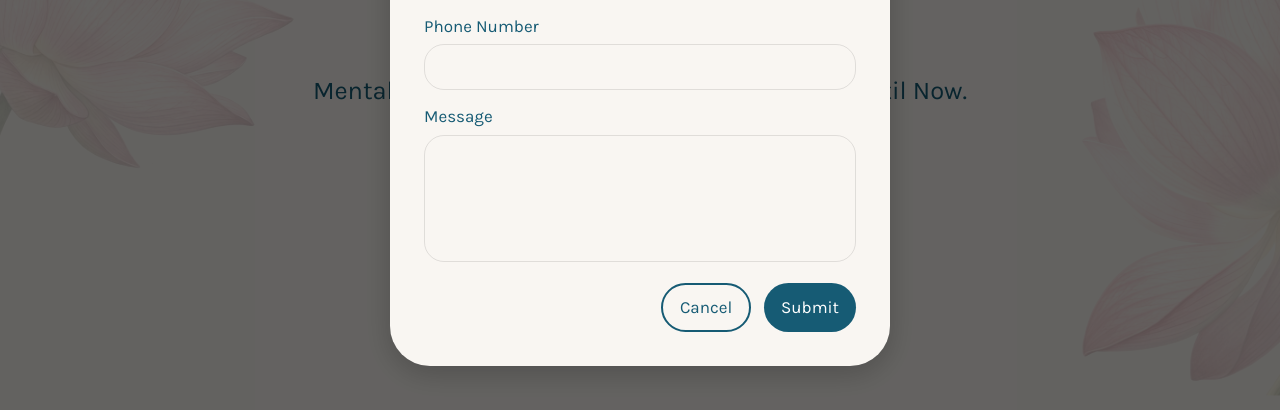
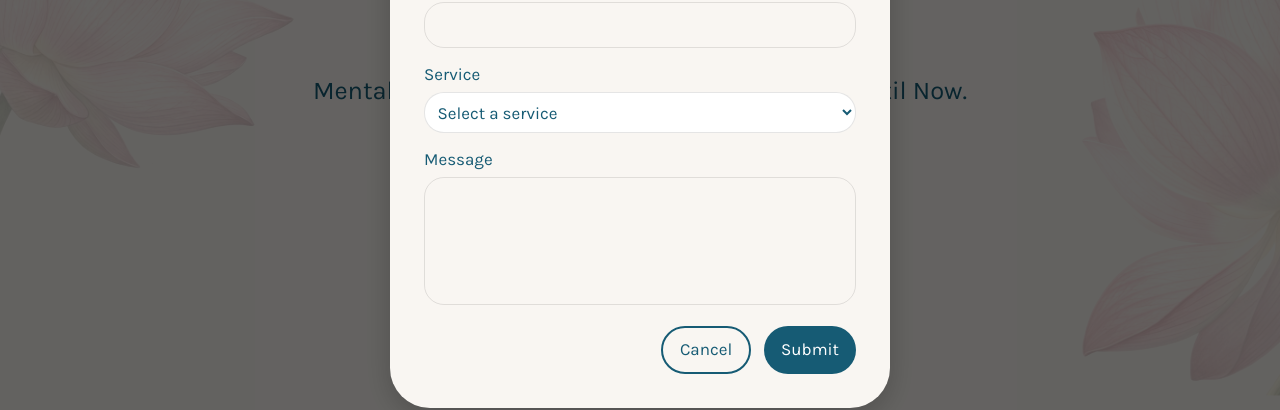
Before and after one commit to hetashridk/LifeOfMiracle, a Next.js app: page / in a window 1280 px wide. Both pictures are taken after a click on the button "GET STARTED". Shown: the part 342-752 px from the top of the page. Built offline with nearby package versions, Linux system fonts and the light colour scheme; no server answers.

Commit message:
service added

```diff
--- a/google-apps-script.js
+++ b/google-apps-script.js
@@ -141,14 +141,15 @@ function doPost(e) {
     } else if (data.type === 'discovery') {
       const discoverySheet = ss.getSheetByName('Discovery') || ss.insertSheet('Discovery');
       if (discoverySheet.getLastRow() === 0) {
-        discoverySheet.appendRow(['Timestamp', 'Name', 'Email', 'Phone', 'Message']);
-        discoverySheet.getRange(1, 1, 1, 5).setFontWeight('bold');
+        discoverySheet.appendRow(['Timestamp', 'Name', 'Email', 'Phone', 'Service', 'Message']);
+        discoverySheet.getRange(1, 1, 1, 6).setFontWeight('bold');
       }
       discoverySheet.appendRow([
         niceDate(new Date()),
         data.name,
         data.email,
         data.phone,
+        data.service,
         data.message,
       ]);
 
--- a/src/components/About.tsx
+++ b/src/components/About.tsx
@@ -28,9 +28,9 @@ export function About() {
       >
         <div style={{ flex: 1 }}>
           <div style={{ display: 'flex', alignItems: 'center', gap: '1rem', marginBottom: '1.5rem' }}>
-            <span style={{ fontSize: '2rem', color: 'var(--color-accent-magenta)' }}>❈</span>
+            {/* <span style={{ fontSize: '2rem', color: 'var(--color-accent-magenta)' }}>❈</span> */}
             <h2 style={{ fontSize: '3.5rem', fontFamily: 'var(--font-karla)', color: 'var(--color-primary)', lineHeight: 1.1 }}>
-              The Work Behind The Work
+              The Work <br /> Behind The Work
             </h2>
           </div>
           <p style={{ color: 'var(--color-text-primary)', fontSize: '1.125rem', marginBottom: '1.5rem', opacity: 0.9 }}>
@@ -50,7 +50,7 @@ export function About() {
             width: '70%',
             height: '80%',
             borderRadius: 'var(--radius-lg)',
-            backgroundImage: 'url("/About_3_crop_1.JPG")',
+            backgroundImage: 'url("/Karishma_One.jpg")',
             backgroundSize: 'cover',
             backgroundPosition: 'center',
             zIndex: 1,
--- a/src/components/DiscoveryForm.tsx
+++ b/src/components/DiscoveryForm.tsx
@@ -14,13 +14,14 @@ export default function DiscoveryForm({ onClose }: DiscoveryFormProps) {
     name: '',
     email: '',
     phone: '',
+    service: '',
     message: '',
   });
   const [errors, setErrors] = useState<{ [key: string]: string }>({});
   const [submitting, setSubmitting] = useState(false);
   const [submitted, setSubmitted] = useState(false);
 
-  const handleChange = (e: ChangeEvent<HTMLInputElement | HTMLTextAreaElement>) => {
+  const handleChange = (e: ChangeEvent<HTMLInputElement | HTMLTextAreaElement | HTMLSelectElement>) => {
     const { name, value } = e.target;
     setFormData(prev => ({ ...prev, [name]: value }));
     setErrors(prev => ({ ...prev, [name]: '' }));
@@ -35,6 +36,8 @@ export default function DiscoveryForm({ onClose }: DiscoveryFormProps) {
     // Custom phone validation: must be digits, spaces, hyphens, plus, parens, 7-15 chars
     if (!formData.phone.trim()) newErrors.phone = 'Phone number is required';
     else if (!/^[\d\s\-\+\(\)]{7,15}$/.test(formData.phone)) newErrors.phone = 'Please enter a valid phone number';
+
+    if (!formData.service) newErrors.service = 'Please select a service';
 
     if (!formData.message.trim() || formData.message.trim().length < 5) newErrors.message = 'Message must be at least 5 characters';
     setErrors(newErrors);
@@ -154,6 +157,23 @@ export default function DiscoveryForm({ onClose }: DiscoveryFormProps) {
                 {errors.phone && <p style={{ color: 'var(--color-accent-coral)', fontSize: '0.85rem' }}>{errors.phone}</p>}
               </div>
               <div style={{ marginBottom: '0.75rem' }}>
+                <label htmlFor="service" style={{ display: 'block', marginBottom: '0.25rem', color: 'var(--color-text-primary)' }}>Service</label>
+                <select
+                  id="service"
+                  name="service"
+                  required
+                  value={formData.service}
+                  onChange={handleChange}
+                  style={{ width: '100%', padding: '0.5rem', borderRadius: 'var(--radius-md)', border: '1px solid rgba(0,0,0,0.1)', backgroundColor: '#fff' }}
+                >
+                  <option value="" disabled>Select a service</option>
+                  <option value="1:1 Coaching">1:1 Coaching</option>
+                  <option value="Workshops">Workshops</option>
+                  <option value="Keynote Speaking">Keynote Speaking</option>
+                </select>
+                {errors.service && <p style={{ color: 'var(--color-accent-coral)', fontSize: '0.85rem' }}>{errors.service}</p>}
+              </div>
+              <div style={{ marginBottom: '0.75rem' }}>
                 <label htmlFor="message" style={{ display: 'block', marginBottom: '0.25rem', color: 'var(--color-text-primary)' }}>Message</label>
                 <textarea
                   id="message"
--- a/src/lib/submitToSheets.ts
+++ b/src/lib/submitToSheets.ts
@@ -48,6 +48,7 @@ type DiscoveryPayload = {
   name: string;
   email: string;
   phone: string;
+  service: string;
   message: string;
 };
 
```
Lines whose indentation alone changed are shown as unchanged.
